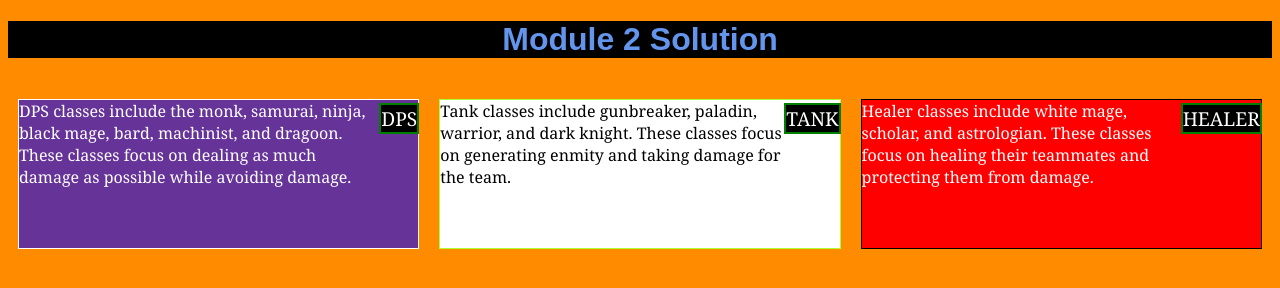
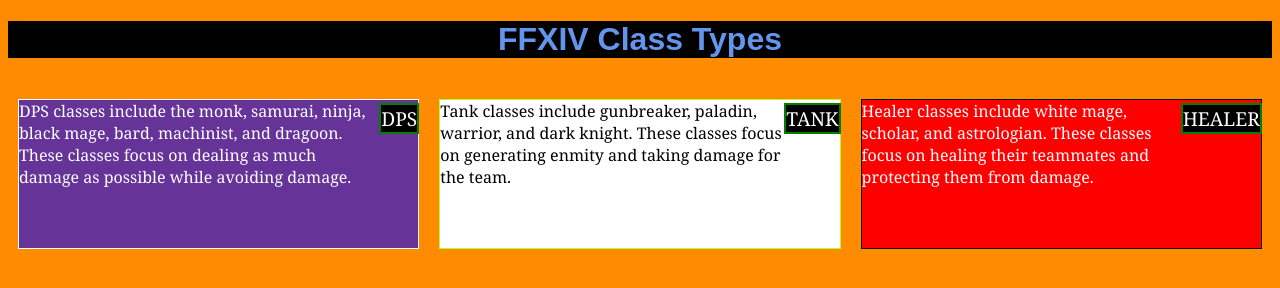
Before and after one commit to Qpons/module2-solution, a plain HTML site: page index.html in a window 1280 px wide. Drawn offline with Linux system fonts and the light colour scheme.

Commit message:
Changed Title

```diff
--- a/css/stylesheet.css
+++ b/css/stylesheet.css
@@ -14,7 +14,6 @@
 
 .ptitle {
     float: right;
-    clear: left;
     border: 2px solid green;
     background-color: black;
     color: white;
--- a/index.html
+++ b/index.html
@@ -13,7 +13,7 @@
         <link rel="stylesheet" href="css/stylesheet.css">
     </head>
     <body>
-        <h1>Module 2 Solution</h1>
+        <h1>FFXIV Class Types</h1>
         <div class="row">
             <div class="col-lg-4 col-md-6 col-sm-12">
                 <p class="ptitle">DPS</p>
```
